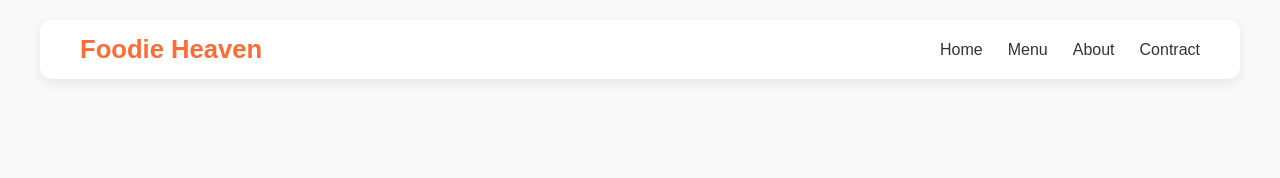
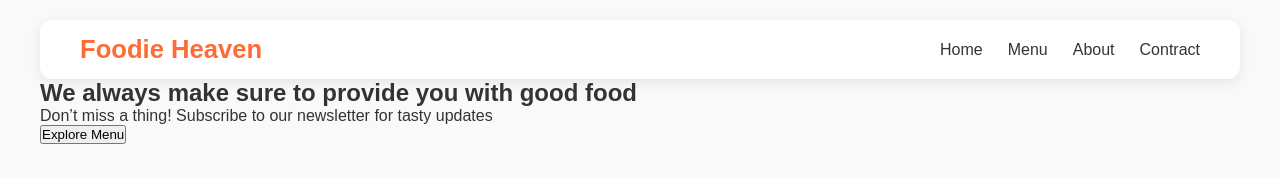
Before and after one commit to Hasan1971f/Foodie-Heaven, a plain HTML site: page index.html in a window 1280 px wide. Drawn offline with Linux system fonts and the light colour scheme.

Commit message:
Added Hero section Html Structure

```diff
--- a/index.html
+++ b/index.html
@@ -13,18 +13,22 @@
 
     <header class="navbar">
         <h2 class="logo">Foodie Heaven</h2>
-         <nav>
+        <nav>
             <ul>
                 <li>Home</li>
                 <li>Menu</li>
                 <li>About</li>
                 <li>Contract</li>
             </ul>
-         </nav>
+        </nav>
     </header>
-    <section>
+    <!-- Hero section -->
+    <section class="hero">
+        <h1>We always make sure to provide you with good food</h1>
+        <p>Don’t miss a thing! Subscribe to our newsletter for tasty updates</p>
+        <button>Explore Menu</button>
+    </section>
 
-    </section>
     <footer>
 
     </footer>
```
